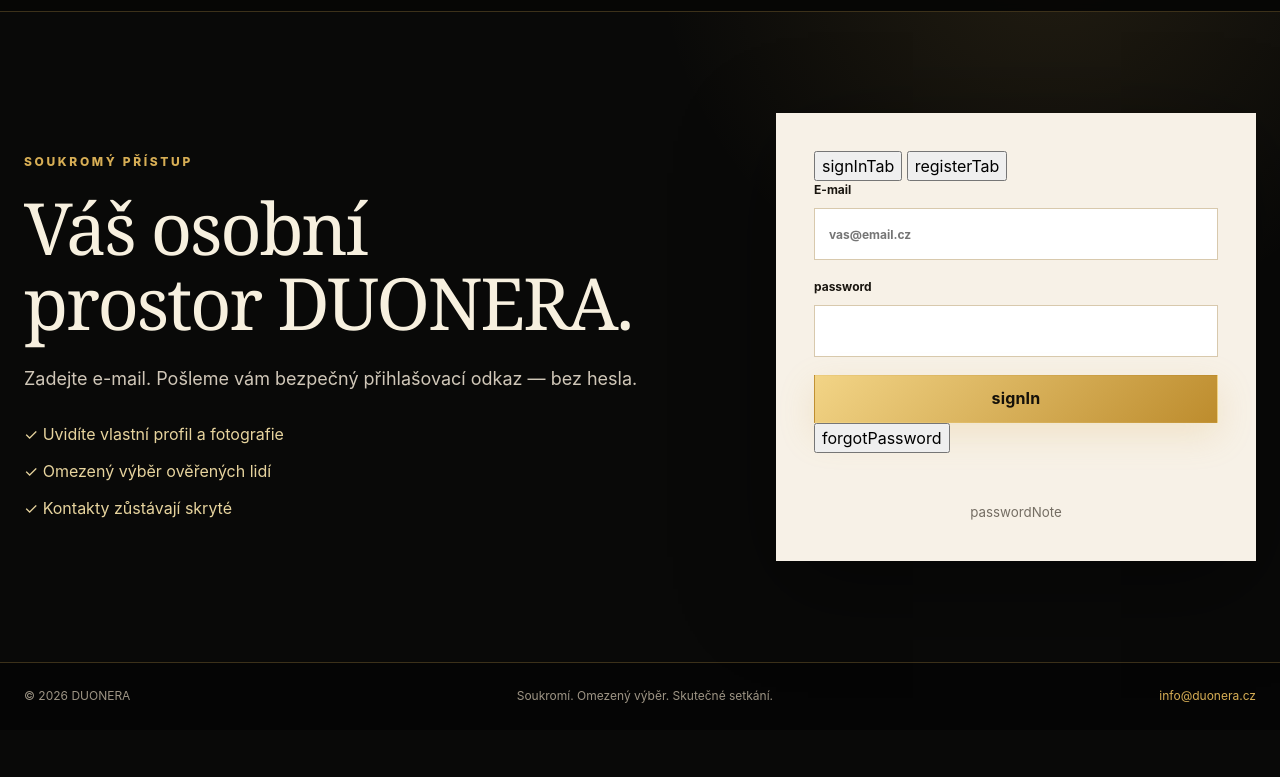
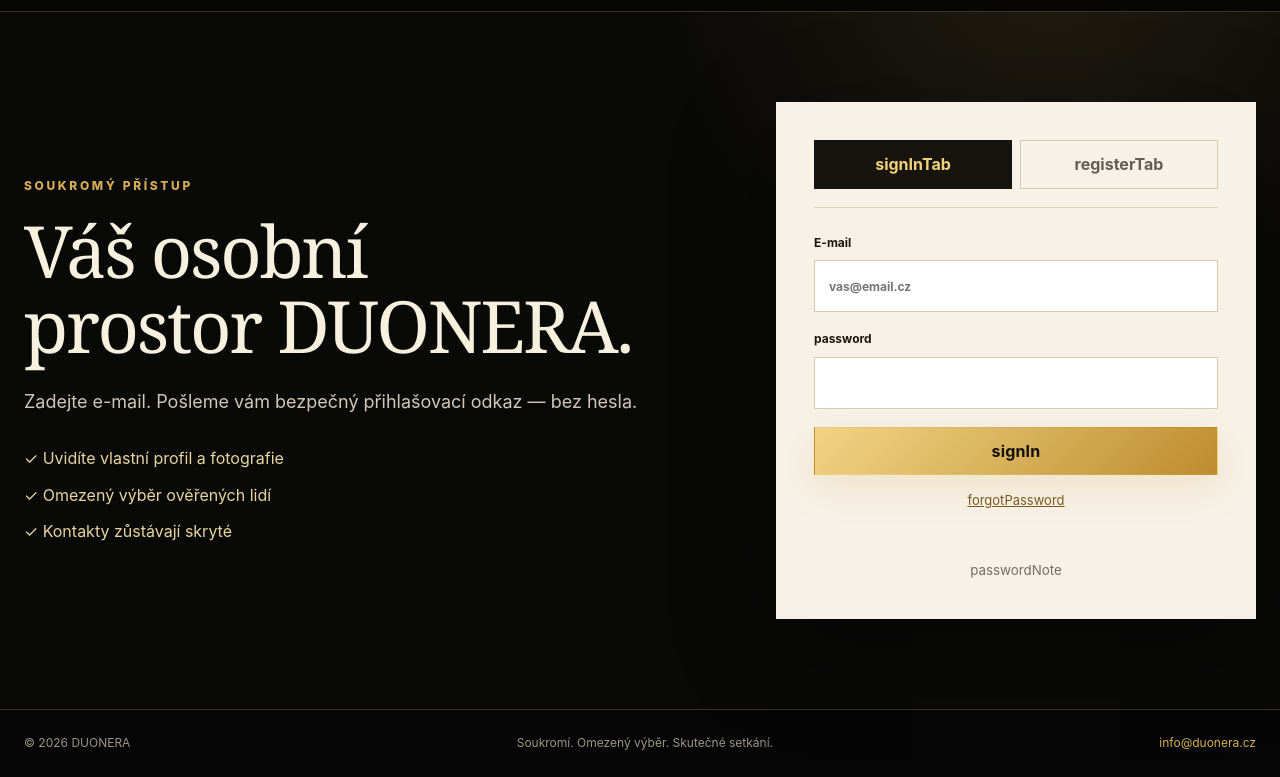
Before and after one commit to ivanbilanych-droid/duonera-one, a plain HTML site: page ucet.html in a window 1280 px wide. Shown: the part 66-843 px from the top of the page. Before the commit the page ends 800 px from the top, so only its background shows below. Drawn offline with nearby package versions, Linux system fonts and the light colour scheme.

Commit message:
DUONERA: style registration and password login

```diff
--- a/ucet.css
+++ b/ucet.css
@@ -9,6 +9,12 @@
 .login-trust{display:grid;gap:12px;margin-top:28px;color:#e7d49e}
 .member-login-card{background:#f7f1e7;color:#19150f;padding:38px;box-shadow:0 28px 90px rgba(0,0,0,.42)}
 .member-login-card [hidden]{display:none!important}
+.auth-tabs{display:grid;grid-template-columns:1fr 1fr;gap:8px;margin-bottom:26px;padding-bottom:18px;border-bottom:1px solid #dfd3bf}
+.auth-tab,.auth-text-button{appearance:none;border:0;background:transparent;font:inherit;cursor:pointer}
+.auth-tab{padding:11px 8px;border:1px solid #d8c9ad;color:#655d52;font-weight:700}
+.auth-tab.active{background:#17140f;border-color:#17140f;color:#f1d279}
+.auth-text-button{display:block;margin:14px auto 0;color:#7a5b1f;text-decoration:underline;font-size:13px}
+.member-login-card form h2{font-family:Georgia,serif;font-size:28px;font-weight:400;margin:0 0 20px}
 .member-login-card label{display:grid;gap:8px;font-size:12px;font-weight:700}
 .member-login-card #otpField{margin-top:18px}
 .member-login-card input{height:52px;border:1px solid #d8c9ad;background:#fff;padding:0 14px;margin-bottom:18px}
```
